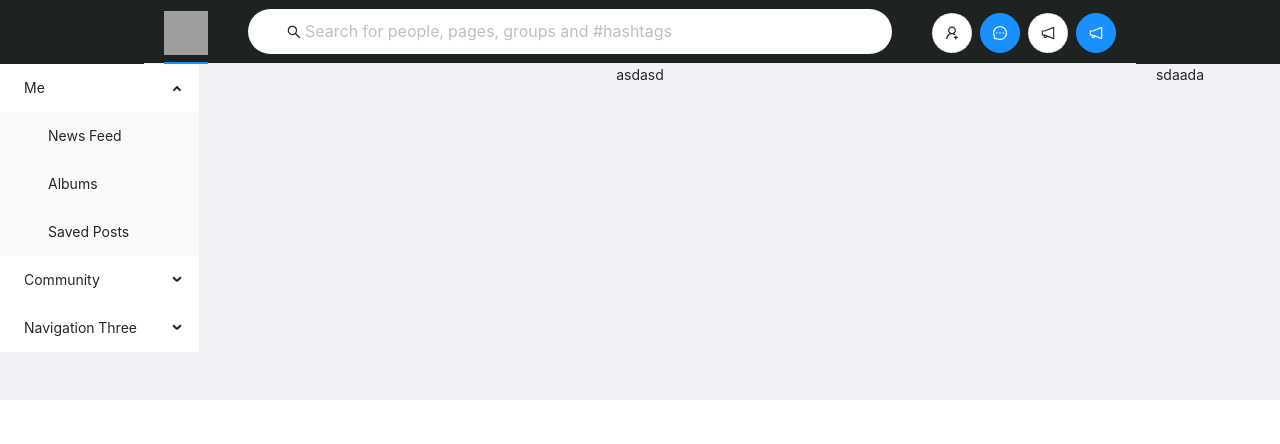
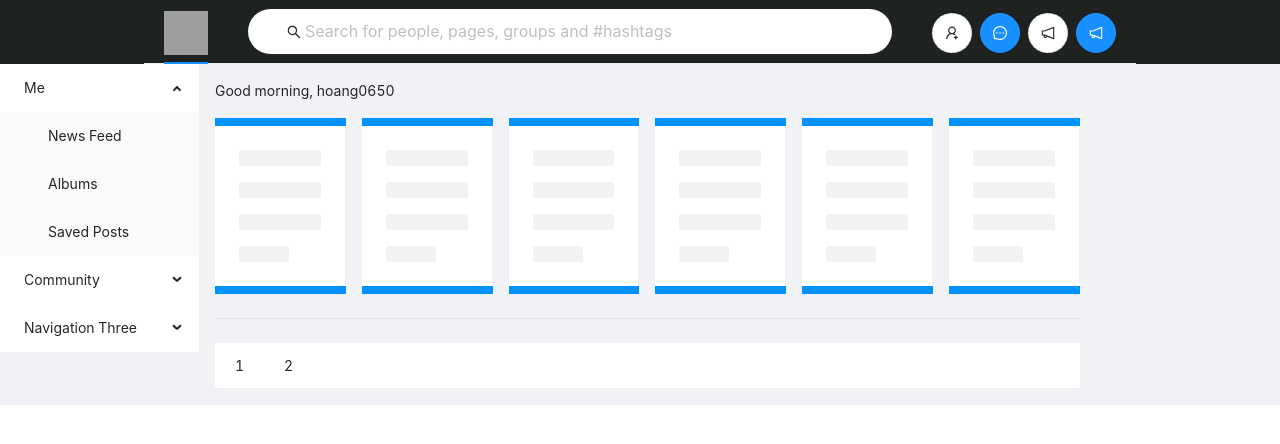
Before and after one commit to hoang0650/ulatr-UI, a React (Create React App) app in the folder client/: page / in a window 1280 px wide. Shown: the top 444 px of the page. Built offline with nearby package versions, Linux system fonts and the light colour scheme; grey boxes are pictures that could not be loaded.

Commit message:
fixed layout, design row newfeeds

```diff
--- a/client/src/App.js
+++ b/client/src/App.js
@@ -1,11 +1,12 @@
 import logo from './logo.svg';
 import Navbar from './components/Navbar';
 import SiderLeft from './components/SiderLeft';
+import Home from './components/Home';
 import { Layout } from 'antd';
 import "antd/dist/antd.css";
 import './App.css';
-import { Content, Footer, Header } from 'antd/lib/layout/layout';
-import Sider from 'antd/lib/layout/Sider';
+const {Header,Content,Sider} = Layout;
+// import Sider from 'antd/lib/layout/Sider';
 
 function App() {
   return (
@@ -15,13 +16,14 @@ function App() {
           <Navbar />
         </Header>
         <Layout>
-          <Sider style={{background:"none"}}>
+          <Sider className='site-layout-background' style={{background:"none"}}>
             <SiderLeft></SiderLeft>
           </Sider>
-          <Content>asdasd</Content>
-          <Sider style={{background:"none"}}> sdaada</Sider>
+          <Content className='site-layout-background'>
+            <Home></Home>
+          </Content>
+          <Sider style={{background:"none"}}> </Sider>
         </Layout>
-        <Footer></Footer>
       </Layout>
     </div>
   );
--- /dev/null
+++ b/client/src/components/Home.js
@@ -0,0 +1,102 @@
+import React, { useState } from "react";
+import {Breadcrumb, Row, Col, Divider, Card, Menu } from "antd";
+const {Meta} = Card;
+const style = {
+    background: '#0092ff',
+    padding: '8px 0',
+    outerHeight: '140px'
+  };
+
+
+
+
+const Home = ()=>{
+    const [loading, setLoading] = useState(true);
+
+    const onChange = (checked) => {
+        setLoading(!checked);
+    };
+
+        return(
+            <div style={{margin: '16px 0 16px 15px',}}>
+                <Breadcrumb style={{margin: '16px 0'}}>
+                    <Breadcrumb.Item>Good morning, hoang0650</Breadcrumb.Item>
+
+                </Breadcrumb>
+                {/* <SiderLeft/>
+                <div> */}
+                <Row gutter={[16,8]}>
+                    <Col className="gutter-row" span={4}>
+                        <div style={style}>
+                            <Menu>
+                                <Card  bordered={false} loading={loading}>
+                                    Card content
+                                    {/* <Meta title="Europe Street beat" description="www.instagram.com" /> */}
+                                </Card>
+                            </Menu>
+                        </div>
+                    </Col>
+                    <Col className="gutter-row" span={4}>
+                        <div style={style}>
+                            <Menu>
+                                <Card  bordered={false} loading={loading}>
+                                    Card content
+                                </Card>
+                            </Menu>
+                        </div>
+                    </Col>
+                    <Col className="gutter-row" span={4}>
+                        <div style={style}>
+                            <Menu>
+                                <Card  bordered={false} loading={loading}>
+                                    Card content
+                                </Card>
+                            </Menu>
+                        </div>
+                    </Col>
+                    <Col className="gutter-row" span={4}>
+                        <div style={style}>
+                            <Menu>
+                                <Card  bordered={false} loading={loading}>
+                                    Card content
+                                </Card>
+                            </Menu>
+                        </div>
+                    </Col>
+                    <Col className="gutter-row" span={4}>
+                        <div style={style}>
+                            <Menu>
+                                <Card  bordered={false} loading={loading}>
+                                    Card content
+                                </Card>
+                            </Menu>
+                        </div>
+                    </Col>
+                    <Col className="gutter-row" span={4}>
+                        <div style={style}>
+                            <Menu>
+                                <Card  bordered={false} loading={loading}>
+                                    Card content
+                                </Card>
+                            </Menu>
+                        </div>
+                    </Col>
+                </Row>
+                <Divider></Divider>
+                    <Menu mode="horizontal">
+                        <Menu.Item>
+                            1
+                        </Menu.Item>
+                        <Menu.Item>
+                            2
+                        </Menu.Item>
+                    </Menu>
+
+                {/* </div> */}
+                {/* </Content> */}
+            </div>
+        )
+    }
+
+
+export default Home;
--- a/client/src/components/SiderLeft.js
+++ b/client/src/components/SiderLeft.js
@@ -1,5 +1,5 @@
 import { AppstoreOutlined, MailOutlined, SettingOutlined } from '@ant-design/icons';
-import { Menu,Image } from 'antd';
+import { Menu,Image, Row, Col } from 'antd';
 import React from 'react';
 
 function getItem(label, key, icon, children, type) {
@@ -43,16 +43,24 @@ const SiderLeft = () => {
   };
 
   return (
-      <Menu
-      onClick={onClick}
+      <Menu onClick={onClick}
       style={{
-        width: "100%", float:'right'
+        width: "200px", overflowY:"auto",overscrollBehaviorX:"none"
       }}
       defaultSelectedKeys={['1']}
       defaultOpenKeys={['sub1']}
       mode="inline"
       items={items}
-    />
+    >
+
+
+      {/* <Row gutter={[16,8]}>
+        <Col className="gutter-row" span={2}>
+        </Col>
+        <Col className="gutter-row" span={2}>
+        </Col>
+      </Row> */}
+    </Menu>
 
 
   );
```
Also changed, not shown: client/src/styles/home.css (added, +18 -0 lines).
